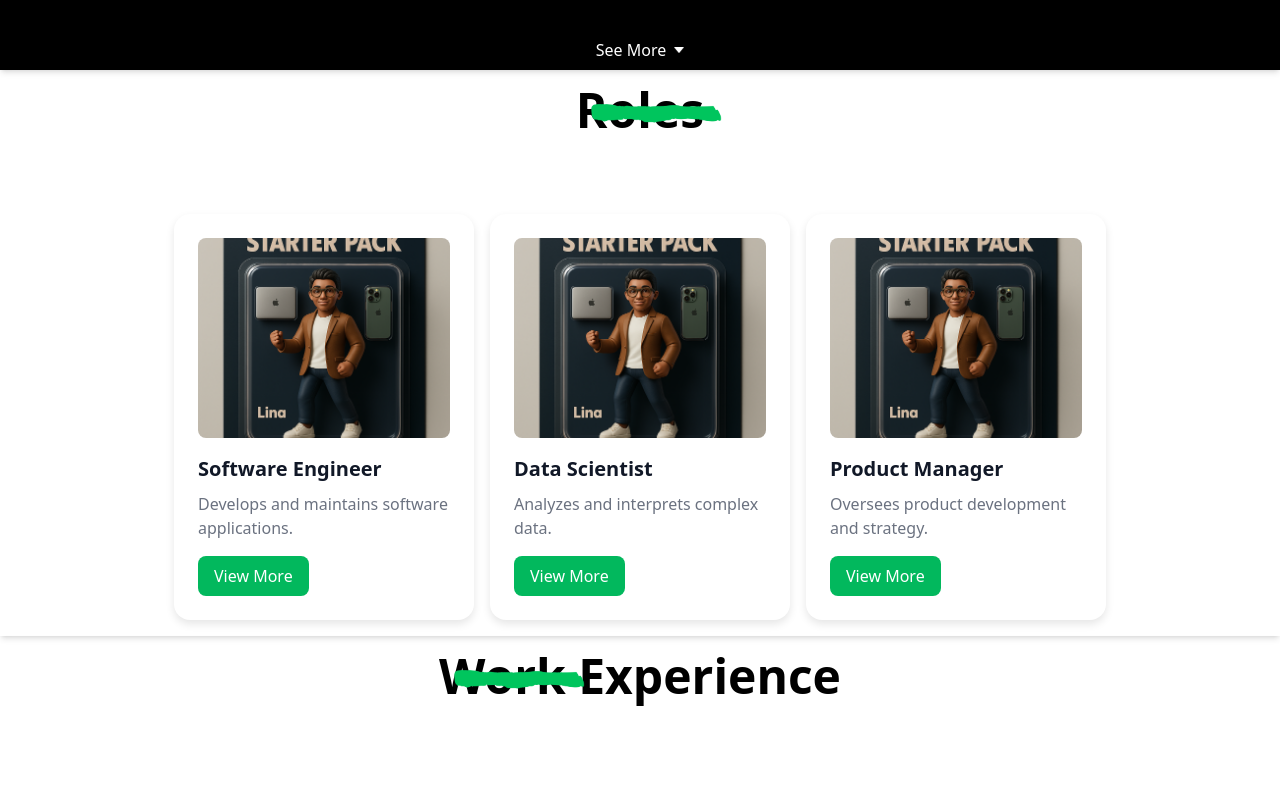
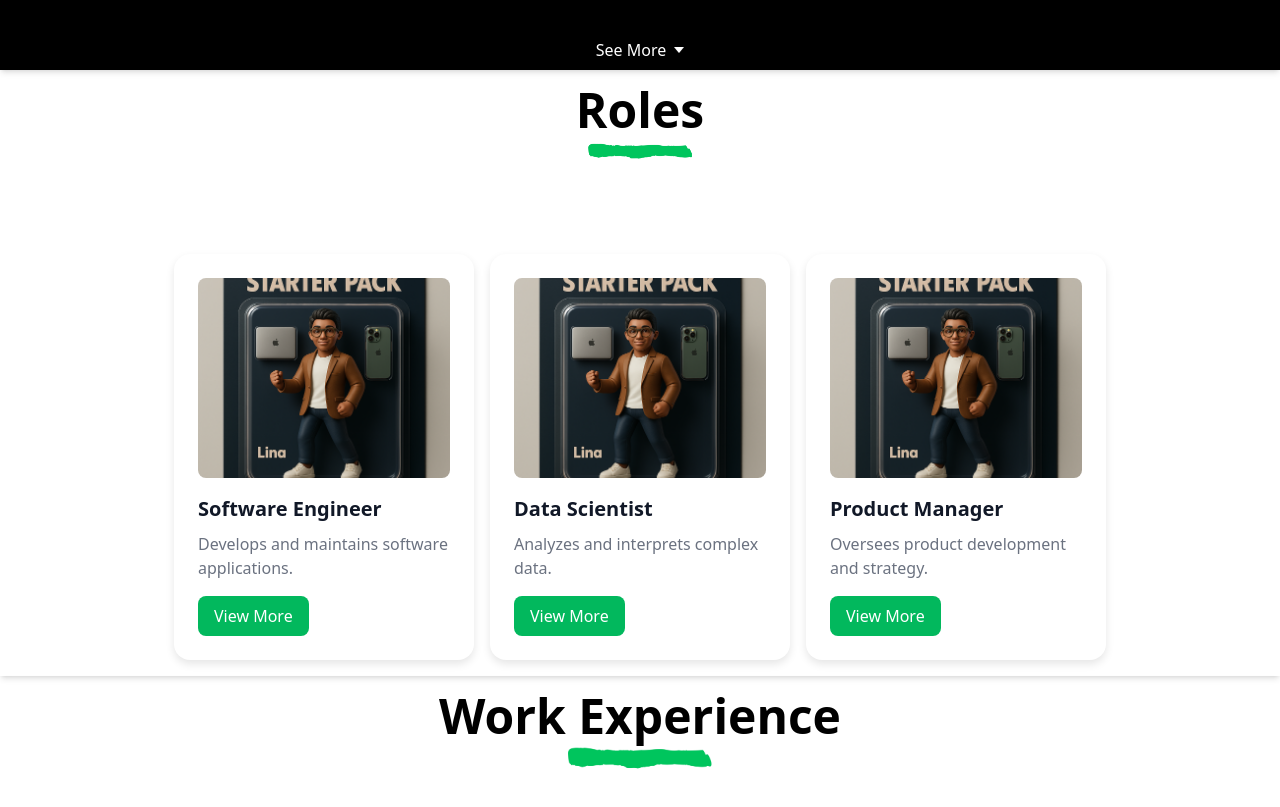
Before and after one commit to linamandresy/lina-portfolio, a Next.js app in the folder web/: page / in a window 1280 px wide. Shown: the part 1554-2361 px from the top of the page. Built offline with nearby package versions, Linux system fonts and the light colour scheme.

Commit message:
Correction Title component display

```diff
--- a/web/src/style/section-title.module.css
+++ b/web/src/style/section-title.module.css
@@ -1,18 +1,18 @@
 @tailwind utilities;
 
 .title{
-    @apply text-[var(--primary-dark)] text-5xl font-bold mb-20 ;
-    display: flex ;
+    @apply text-[var(--primary-dark)] text-5xl font-bold mb-20 pb-10;
+    display: inline-block ;
     flex-direction: column;
     position: relative;
+    ;
 }
 
 .title::after {
     content: "";
-    position: absolute;
-    top: 40;
-    width: 160px;
-    height: 100%;
+    @apply absolute left-0 bottom-0;
+    width: 100%;
+    height: 50px;
     background: url('/under-line.png') no-repeat center center;
     background-size: contain;
   }
```
